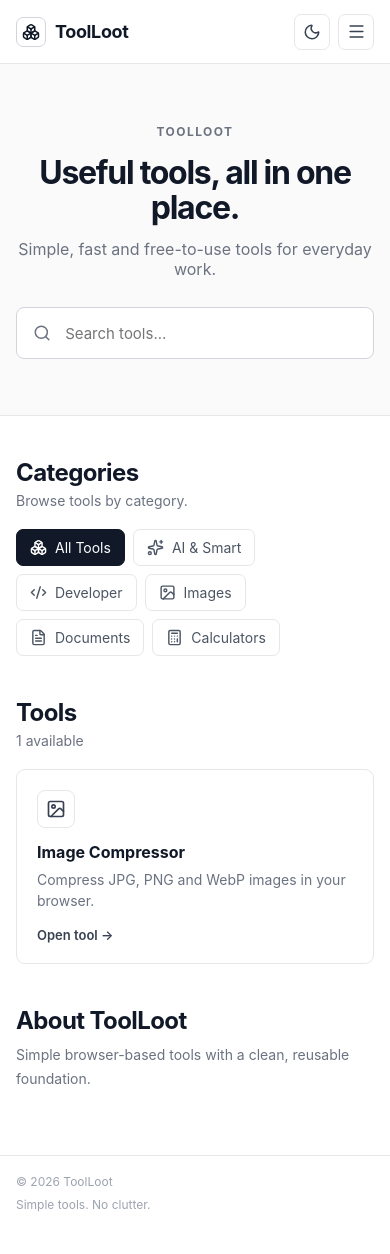
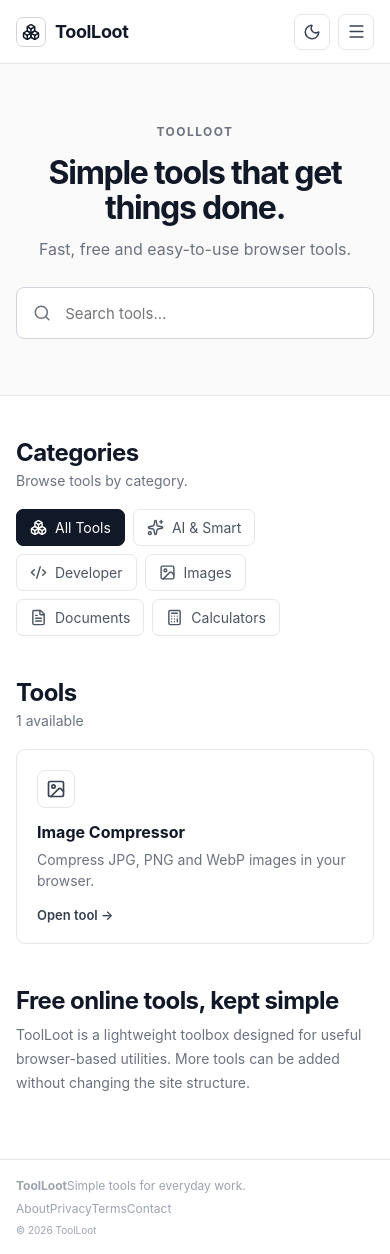
Before and after one commit to wpguidexpro-hub/toolloot, a React (Vite) app: page / in a window 390 px wide. Before the commit the page ends 1230 px from the top, so only its background shows below. Built offline with nearby package versions, Linux system fonts and the light colour scheme.

Commit message:
seo-subpages-simple-routing

```diff
--- a/src/main.jsx
+++ b/src/main.jsx
@@ -1,123 +1,170 @@
-import React, { useMemo, useState } from "react";
+import React, { useEffect, useMemo, useState } from "react";
+import {
+  Search, Boxes, Sparkles, Code2, Image as ImageIcon, FileText, Calculator,
+  Menu, X, Sun, Moon, Upload, Download, SlidersHorizontal, Shield,
+  FileCheck, Mail, Layers3, Home as HomeIcon
+} from "lucide-react";
 import { createRoot } from "react-dom/client";
-import {
-  Search, Boxes, Sparkles, Code2, Image, FileText, Calculator,
-  Menu, X, Sun, Moon, Upload, Download, SlidersHorizontal, RotateCcw
-} from "lucide-react";
 import "./styles.css";
 
+const BASE = import.meta.env.BASE_URL;
+const link = (path = "") => BASE + path.replace(/^\//, "");
 const categories = [
   ["All Tools", Boxes], ["AI & Smart", Sparkles], ["Developer", Code2],
-  ["Images", Image], ["Documents", FileText], ["Calculators", Calculator]
+  ["Images", ImageIcon], ["Documents", FileText], ["Calculators", Calculator]
 ];
-
 const tools = [
-  { id: "image-compressor", name: "Image Compressor", description: "Compress JPG, PNG and WebP images in your browser.", category: "Images", path: "/tools/image-compressor" }
+  { id:"image-compressor", name:"Image Compressor", description:"Compress JPG, PNG and WebP images in your browser.", category:"Images", path:"/tools/image-compressor" }
 ];
 
 function formatBytes(bytes) {
   if (!bytes) return "0 B";
-  const units = ["B", "KB", "MB", "GB"];
-  const i = Math.min(Math.floor(Math.log(bytes) / Math.log(1024)), units.length - 1);
-  return (bytes / 1024 ** i).toFixed(i ? 2 : 0) + " " + units[i];
+  const units = ["B","KB","MB","GB"];
+  const i = Math.min(Math.floor(Math.log(bytes)/Math.log(1024)), units.length-1);
+  return (bytes/1024**i).toFixed(i ? 2 : 0) + " " + units[i];
 }
-
-function App() {
-  const [query, setQuery] = useState("");
-  const [category, setCategory] = useState("All Tools");
-  const [dark, setDark] = useState(false);
-  const [menu, setMenu] = useState(false);
-  const filtered = useMemo(() => tools.filter(t =>
-    (category === "All Tools" || t.category === category) &&
-    (t.name + " " + t.description).toLowerCase().includes(query.toLowerCase())
-  ), [query, category]);
-  return <div className={dark ? "app dark" : "app"}>
-    <header className="header">
-      <a className="brand" href="#top"><span className="brandIcon"><Boxes size={18}/></span>ToolLoot</a>
-      <nav className={menu ? "nav open" : "nav"}>
-        <a href="#tools" onClick={() => setMenu(false)}>Tools</a>
-        <a href="#categories" onClick={() => setMenu(false)}>Categories</a>
-        <a href="#about" onClick={() => setMenu(false)}>About</a>
-      </nav>
-      <div className="headerActions">
-        <button className="iconButton" onClick={() => setDark(!dark)} aria-label="Toggle theme">{dark ? <Sun size={18}/> : <Moon size={18}/>}</button>
-        <button className="iconButton mobileMenu" onClick={() => setMenu(!menu)} aria-label="Menu">{menu ? <X size={19}/> : <Menu size={19}/>}</button>
-      </div>
-    </header>
-    <main id="top">
+function Seo({ title, description }) {
+  useEffect(() => {
+    document.title = title;
+    document.querySelector('meta[name="description"]')?.setAttribute("content", description);
+    let canonical = document.querySelector('link[rel="canonical"]');
+    if (!canonical) { canonical = document.createElement("link"); canonical.rel = "canonical"; document.head.appendChild(canonical); }
+    canonical.href = "https://wpguidexpro-hub.github.io/toolloot" + (window.location.pathname.split("/toolloot")[1] || "/");
+  }, [title, description]);
+  return null;
+}
+function Header({ dark, setDark }) {
+  const [menu,setMenu] = useState(false);
+  const nav = [["Tools","/"],["Categories","/categories"],["About","/about"]];
+  return <header className="header">
+    <a className="brand" href={link("/")} onClick={()=>setMenu(false)}>
+      <span className="brandIcon"><Boxes size={18}/></span>ToolLoot
+    </a>
+    <nav className={menu ? "nav open" : "nav"}>
+      {nav.map(([name,path])=><a key={name} href={link(path)} onClick={()=>setMenu(false)}>{name}</a>)}
+    </nav>
+    <div className="headerActions">
+      <button className="iconButton" onClick={()=>setDark(!dark)} aria-label="Toggle theme">{dark?<Sun size={18}/>:<Moon size={18}/>}</button>
+      <button className="iconButton mobileMenu" onClick={()=>setMenu(!menu)} aria-label="Menu">{menu?<X size={19}/>:<Menu size={19}/>}</button>
+    </div>
+  </header>;
+}
+function Footer() {
+  return <footer><div className="container footerInner">
+    <div><strong>ToolLoot</strong><span>Simple tools for everyday work.</span></div>
+    <nav><a href={link("/about")}>About</a><a href={link("/privacy")}>Privacy</a><a href={link("/terms")}>Terms</a><a href={link("/contact")}>Contact</a></nav>
+    <small>© 2026 ToolLoot</small>
+  </div></footer>;
+}
+function Layout({ children }) {
+  const [dark,setDark] = useState(false);
+  return <div className={dark ? "app dark" : "app"}><Header dark={dark} setDark={setDark}/>{children}<Footer/></div>;
+}
+function ToolCard({ tool }) {
+  return <a className="toolCard" href={link(tool.path)}>
+    <div className="toolIcon"><ImageIcon size={20}/></div><h3>{tool.name}</h3>
+    <p>{tool.description}</p><span className="toolLink">Open tool →</span>
+  </a>;
+}
+function Home() {
+  const [query,setQuery]=useState(""); const [category,setCategory]=useState("All Tools");
+  const filtered=useMemo(()=>tools.filter(t=>
+    (category==="All Tools"||t.category===category) &&
+    (t.name+" "+t.description).toLowerCase().includes(query.toLowerCase())
+  ),[query,category]);
+  return <Layout><Seo title="ToolLoot — Free Online Tools" description="ToolLoot provides simple, fast and free online tools for images, documents, developers and everyday work."/>
+    <main>
       <section className="hero"><div className="container heroInner">
-        <div className="eyebrow">TOOLLOOT</div><h1>Useful tools, all in one place.</h1>
-        <p>Simple, fast and free-to-use tools for everyday work.</p>
-        <label className="searchBox"><Search size={20}/><input value={query} onChange={e => setQuery(e.target.value)} placeholder="Search tools..."/></label>
+        <div className="eyebrow">TOOLLOOT</div><h1>Simple tools that get things done.</h1>
+        <p>Fast, free and easy-to-use browser tools.</p>
+        <label className="searchBox"><Search size={20}/><input value={query} onChange={e=>setQuery(e.target.value)} placeholder="Search tools..." aria-label="Search tools"/></label>
       </div></section>
-      <section className="container section" id="categories">
-        <div className="sectionHead"><div><h2>Categories</h2><p>Browse tools by category.</p></div></div>
-        <div className="categoryRow">{categories.map(([name, Icon]) =>
-          <button key={name} className={category === name ? "category active" : "category"} onClick={() => setCategory(name)}><Icon size={17}/>{name}</button>)}</div>
+      <section className="container section" id="categories"><div className="sectionHead"><div><h2>Categories</h2><p>Browse tools by category.</p></div></div>
+        <div className="categoryRow">{categories.map(([name,Icon])=><button key={name} className={category===name?"category active":"category"} onClick={()=>setCategory(name)}><Icon size={17}/>{name}</button>)}</div>
       </section>
-      <section className="container section" id="tools">
-        <div className="sectionHead"><div><h2>Tools</h2><p>{filtered.length} available</p></div></div>
-        <div className="toolGrid">{filtered.map(tool =>
-          <a className="toolCard" href={tool.path} key={tool.id}><div className="toolIcon"><Image size={20}/></div><h3>{tool.name}</h3><p>{tool.description}</p><span className="toolLink">Open tool →</span></a>)}</div>
+      <section className="container section" id="tools"><div className="sectionHead"><div><h2>Tools</h2><p>{filtered.length} available</p></div></div>
+        <div className="toolGrid">{filtered.map(t=><ToolCard tool={t} key={t.id}/>)}</div>
       </section>
-      <section className="container section about" id="about">
-        <h2>About ToolLoot</h2><p>Simple browser-based tools with a clean, reusable foundation.</p>
+      <section className="container section about"><h2>Free online tools, kept simple</h2>
+        <p>ToolLoot is a lightweight toolbox designed for useful browser-based utilities. More tools can be added without changing the site structure.</p>
       </section>
-    </main><footer><div className="container footerInner"><span>© 2026 ToolLoot</span><span>Simple tools. No clutter.</span></div></footer>
-  </div>;
+    </main>
+  </Layout>;
 }
-
+function Page({ title,description,icon:Icon,children }) {
+  return <Layout><Seo title={title} description={description}/><main className="staticPage container">
+    <div className="pageIcon"><Icon size={24}/></div><h1>{title}</h1><p className="pageLead">{description}</p><div className="pageContent">{children}</div>
+  </main></Layout>;
+}
+function CategoriesPage() {
+  return <Page title="Tool Categories — ToolLoot" description="Browse ToolLoot categories for image, document, developer, calculator and AI tools." icon={Layers3}>
+    <div className="pageCards">{categories.slice(1).map(([name,Icon])=><a className="infoCard" key={name} href={link("/")}><Icon size={20}/><strong>{name}</strong><span>Browse {name.toLowerCase()} tools.</span></a>)}</div>
+  </Page>;
+}
+function AboutPage() {
+  return <Page title="About ToolLoot" description="Learn about ToolLoot, a simple collection of useful online browser tools." icon={HomeIcon}>
+    <h2>What is ToolLoot?</h2><p>ToolLoot is a simple web toolbox for everyday tasks. The platform is built around small, focused tools that are easy to discover and use.</p>
+    <h2>Built for the web</h2><p>Tools can run directly in your browser where practical, helping keep the interface fast and straightforward.</p>
+  </Page>;
+}
+function PrivacyPage() {
+  return <Page title="Privacy Policy — ToolLoot" description="Read the ToolLoot privacy policy and learn how browser-based tools handle your files and information." icon={Shield}>
+    <h2>Browser processing</h2><p>When a tool says it runs locally in your browser, files are processed on your device and are not uploaded by that tool.</p>
+    <h2>Data collection</h2><p>ToolLoot does not need an account to use its basic browser tools. Any future service that requires data will clearly describe what is collected and why.</p>
+    <p>Do not upload sensitive files to any online service unless you understand how that service handles them.</p>
+  </Page>;
+}
+function TermsPage() {
+  return <Page title="Terms of Use — ToolLoot" description="Read the basic terms for using ToolLoot online tools." icon={FileCheck}>
+    <h2>Use of tools</h2><p>ToolLoot tools are provided for general-purpose use. Check the result before relying on it for important work.</p>
+    <h2>Availability</h2><p>Tools may be updated, changed or temporarily unavailable as the platform develops.</p>
+  </Page>;
+}
+function ContactPage() {
+  return <Page title="Contact ToolLoot" description="Contact ToolLoot for feedback, bug reports and suggestions for new tools." icon={Mail}>
+    <h2>Feedback and tool requests</h2><p>ToolLoot is designed to grow one useful tool at a time. Suggestions and bug reports can help improve the platform.</p>
+    <p>For now, use the public ToolLoot GitHub repository to report issues or suggest improvements.</p>
+  </Page>;
+}
 function ImageCompressor() {
-  const [files, setFiles] = useState([]);
-  const [quality, setQuality] = useState(0.7);
-  const [maxWidth, setMaxWidth] = useState(0);
-  const [results, setResults] = useState([]);
-  const [busy, setBusy] = useState(false);
-
-  const addFiles = e => { setFiles(Array.from(e.target.files || [])); setResults([]); };
-
-  async function compress() {
-    if (!files.length) return;
-    setBusy(true);
-    const output = [];
-    for (const file of files) {
-      const url = URL.createObjectURL(file);
-      const img = new Image();
-      img.src = url;
-      await new Promise(resolve => { img.onload = resolve; });
-      const scale = maxWidth && img.width > maxWidth ? maxWidth / img.width : 1;
-      const canvas = document.createElement("canvas");
-      canvas.width = Math.round(img.width * scale); canvas.height = Math.round(img.height * scale);
-      canvas.getContext("2d").drawImage(img, 0, 0, canvas.width, canvas.height);
-      const type = file.type === "image/png" ? "image/png" : "image/jpeg";
-      const blob = await new Promise(resolve => canvas.toBlob(resolve, type, quality));
-      output.push({ name: file.name.replace(/\.[^.]+$/, "") + "-compressed." + (type === "image/png" ? "png" : "jpg"), blob, original: file.size });
+  const [files,setFiles]=useState([]),[quality,setQuality]=useState(.7),[maxWidth,setMaxWidth]=useState(0),[results,setResults]=useState([]),[busy,setBusy]=useState(false);
+  const addFiles=e=>{setFiles(Array.from(e.target.files||[]));setResults([]);};
+  async function compress(){
+    if(!files.length)return; setBusy(true); const output=[];
+    for(const file of files){
+      const url=URL.createObjectURL(file),img=new Image(); img.src=url;
+      await new Promise(resolve=>{img.onload=resolve;});
+      const scale=maxWidth&&img.width>maxWidth?maxWidth/img.width:1,canvas=document.createElement("canvas");
+      canvas.width=Math.round(img.width*scale); canvas.height=Math.round(img.height*scale);
+      canvas.getContext("2d").drawImage(img,0,0,canvas.width,canvas.height);
+      const type=file.type==="image/png"?"image/png":"image/jpeg";
+      const blob=await new Promise(resolve=>canvas.toBlob(resolve,type,quality));
+      output.push({name:file.name.replace(/\.[^.]+$/,"")+"-compressed."+(type==="image/png"?"png":"jpg"),blob,original:file.size});
       URL.revokeObjectURL(url);
     }
-    setResults(output); setBusy(false);
+    setResults(output);setBusy(false);
   }
-
-  return <div className="toolPage">
-    <div className="container toolPageInner">
-      <a className="backLink" href="#top">← Back to ToolLoot</a>
-      <div className="toolTitle"><div className="toolIcon large"><Image size={24}/></div><div><h1>Image Compressor</h1><p>Reduce image file size directly in your browser. Your images stay on your device.</p></div></div>
-      <div className="compressor">
-        <label className="dropZone"><Upload size={28}/><strong>{files.length ? files.length + " image(s) selected" : "Choose images"}</strong><span>JPG, PNG or WebP</span><input type="file" accept="image/jpeg,image/png,image/webp" multiple onChange={addFiles}/></label>
-        <div className="settings">
-          <label>Quality <b>{Math.round(quality * 100)}%</b><input type="range" min=".1" max="1" step=".05" value={quality} onChange={e => setQuality(Number(e.target.value))}/></label>
-          <label>Max width <b>{maxWidth ? maxWidth + " px" : "Original"}</b><input type="range" min="0" max="3000" step="100" value={maxWidth} onChange={e => setMaxWidth(Number(e.target.value))}/></label>
-          <button className="primaryButton" disabled={!files.length || busy} onClick={compress}>{busy ? "Compressing..." : "Compress images"}</button>
-        </div>
-      </div>
-      {results.length > 0 && <div className="results"><h2>Compressed images</h2>{results.map(item =>
-        <div className="resultRow" key={item.name}><div><strong>{item.name}</strong><span>{formatBytes(item.original)} → {formatBytes(item.blob.size)}</span></div>
-          <a className="downloadButton" href={URL.createObjectURL(item.blob)} download={item.name}><Download size={17}/>Download</a></div>)}</div>}
+  return <Layout><Seo title="Image Compressor — Free Online | ToolLoot" description="Compress JPG, PNG and WebP images online for free in your browser. Reduce image size without uploading files."/>
+    <main className="toolPage"><div className="container toolPageInner"><a className="backLink" href={link("/")}>← Back to ToolLoot</a>
+      <div className="toolTitle"><div className="toolIcon large"><ImageIcon size={24}/></div><div><h1>Image Compressor</h1><p>Reduce image file size directly in your browser. Your images stay on your device.</p></div></div>
+      <div className="compressor"><label className="dropZone"><Upload size={28}/><strong>{files.length?files.length+" image(s) selected":"Choose images"}</strong><span>JPG, PNG or WebP</span><input type="file" accept="image/jpeg,image/png,image/webp" multiple onChange={addFiles}/></label>
+        <div className="settings"><label>Quality <b>{Math.round(quality*100)}%</b><input type="range" min=".1" max="1" step=".05" value={quality} onChange={e=>setQuality(Number(e.target.value))}/></label>
+          <label>Max width <b>{maxWidth?maxWidth+" px":"Original"}</b><input type="range" min="0" max="3000" step="100" value={maxWidth} onChange={e=>setMaxWidth(Number(e.target.value))}/></label>
+          <button className="primaryButton" disabled={!files.length||busy} onClick={compress}>{busy?"Compressing...":"Compress images"}</button></div></div>
+      {results.length>0&&<div className="results"><h2>Compressed images</h2>{results.map(item=><div className="resultRow" key={item.name}><div><strong>{item.name}</strong><span>{formatBytes(item.original)} → {formatBytes(item.blob.size)}</span></div><a className="downloadButton" href={URL.createObjectURL(item.blob)} download={item.name}><Download size={17}/>Download</a></div>)}</div>}
       <div className="privacyNote"><SlidersHorizontal size={17}/><span>Compression runs locally in your browser. No upload or server is required.</span></div>
-    </div></div>;
+    </div></main>
+  </Layout>;
 }
-
-function Root() {
-  const path = window.location.pathname;
-  return path.endsWith("/tools/image-compressor") ? <ImageCompressor/> : <App/>;
+function Root(){
+  const path=window.location.pathname.replace(/\/+$/,"")||"/";
+  const local=path.replace(BASE.replace(/\/$/,""),"")||"/";
+  if(local==="/tools/image-compressor")return <ImageCompressor/>;
+  if(local==="/categories")return <CategoriesPage/>;
+  if(local==="/about")return <AboutPage/>;
+  if(local==="/privacy")return <PrivacyPage/>;
+  if(local==="/terms")return <TermsPage/>;
+  if(local==="/contact")return <ContactPage/>;
+  return <Home/>;
 }
 createRoot(document.getElementById("root")).render(<Root/>);
```
Also changed, not shown: index.html (+5 -4 lines), src/styles.css (+21 -0 lines), public/manifest.webmanifest, public/robots.txt (added), 1 other file (tests, documents, lock files or other folders).
